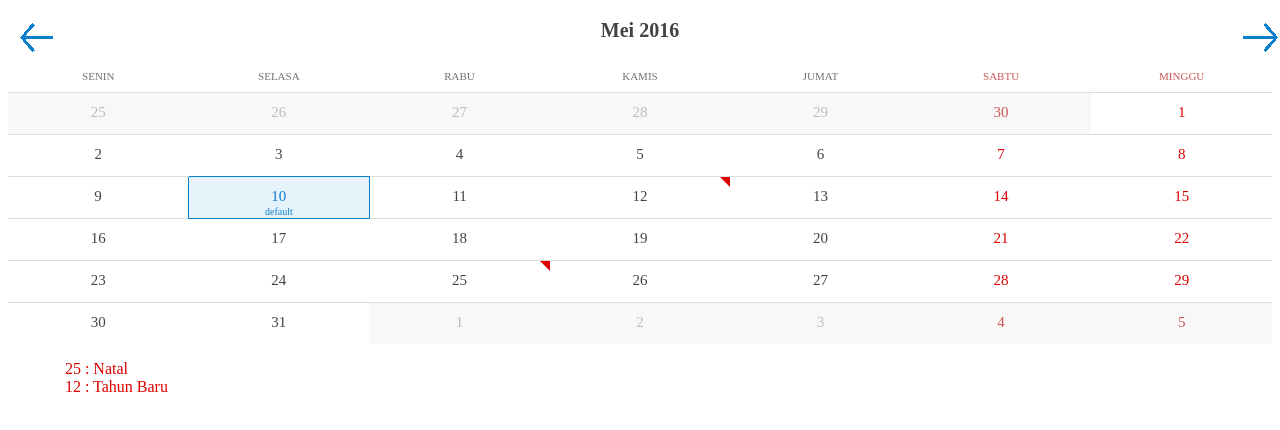
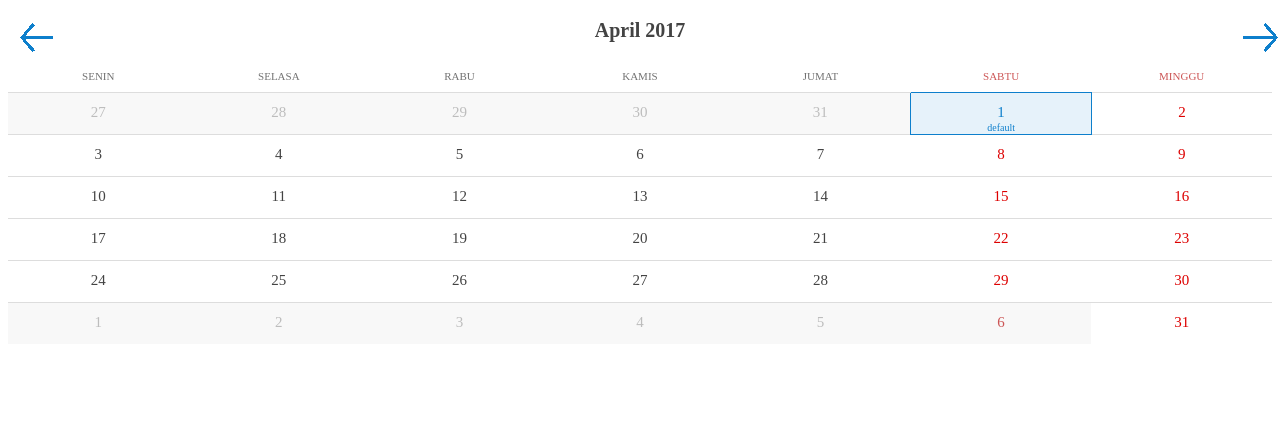
Before and after one commit to black-lotus/dnCalendar, a plain HTML site: page index.html in a window 1280 px wide. Drawn offline with nearby package versions, Linux system fonts and the light colour scheme.

Commit message:
bug fixes

```diff
--- a/index.html
+++ b/index.html
@@ -9,21 +9,21 @@
 		<div id="dncalendar-container">
 		</div>
 		<script type="text/javascript" src="http://code.jquery.com/jquery-1.11.3.min.js"></script>
-		<script type="text/javascript" src="js/dncalendar.min.js"></script>
+		<script type="text/javascript" src="js/dncalendar.js"></script>
 		<script type="text/javascript">
 		$(document).ready(function() {
 			var my_calendar = $("#dncalendar-container").dnCalendar({
-				minDate: "2016-01-15",
-				maxDate: "2016-12-02",
-				defaultDate: "2016-05-10",
+				minDate: "2017-01-01",
+				maxDate: "2017-12-02",
+				defaultDate: "2017-04-01",
 				monthNames: [ "Januari", "Februari", "Maret", "April", "Mei", "Juni", "Juli", "Agustus", "September", "Oktober", "November", "Desember" ],
 				monthNamesShort: [ 'Jan', 'Feb', 'Mar', 'Apr', 'Mei', 'Jun', 'Jul', 'Agu', 'Sep', 'Okt', 'Nov', 'Des' ],
 				dayNames: [ 'Minggu', 'Senin', 'Selasa', 'Rabu', 'Kamis', 'Jumat', 'Sabtu'],
                 dayNamesShort: [ 'Min', 'Sen', 'Sel', 'Rab', 'Kam', 'Jum', 'Sab' ],
                 dataTitles: { defaultDate: 'default', today : 'hari ini' },
                 notes: [
-                		{ "date": "2016-05-25", "note": ["Natal"] },
-                		{ "date": "2016-05-12", "note": ["Tahun Baru"] }
+                		{ "date": "2017-01-01", "note": ["Natal"] },
+                		{ "date": "2017-05-12", "note": ["Tahun Baru"] }
                 		],
                 showNotes: true,
                 startWeek: 'monday',
--- a/js/dncalendar.js
+++ b/js/dncalendar.js
@@ -145,6 +145,8 @@
             weeks.push(tempWeek);
       }
 
+      console.log("numDays", numDays);
+
       return weeks;
     }
 
@@ -256,7 +258,7 @@
 
                                               if (!isPush) {
                                                     tempArr.push(weeks[newI][j + startDayWeek]);
-                                                            // console.log("first col ["+ newI +"]["+ (j + startDayWeek) +"] => " + val);
+                                                    console.log("first col ["+ newI +"]["+ (j + startDayWeek) +"] => " + val);
                                               }
                                         }
 
@@ -281,14 +283,16 @@
                       }
                     }
 
+                    console.log("tempArr", tempArr);
                   }
 
                   newArr.push(tempArr);
             }
 
+
             // check if last date is not found
             var found = false;
-            for (var i = 0; i < newArr.length; i++) {
+            for (var i = 1; i < newArr.length; i++) {
                   for (var j = 0; j < newArr[i].length; j++) {
                         if (newArr[i][j] == lastDate) {
 
```
Lines whose indentation alone changed are shown as unchanged.
